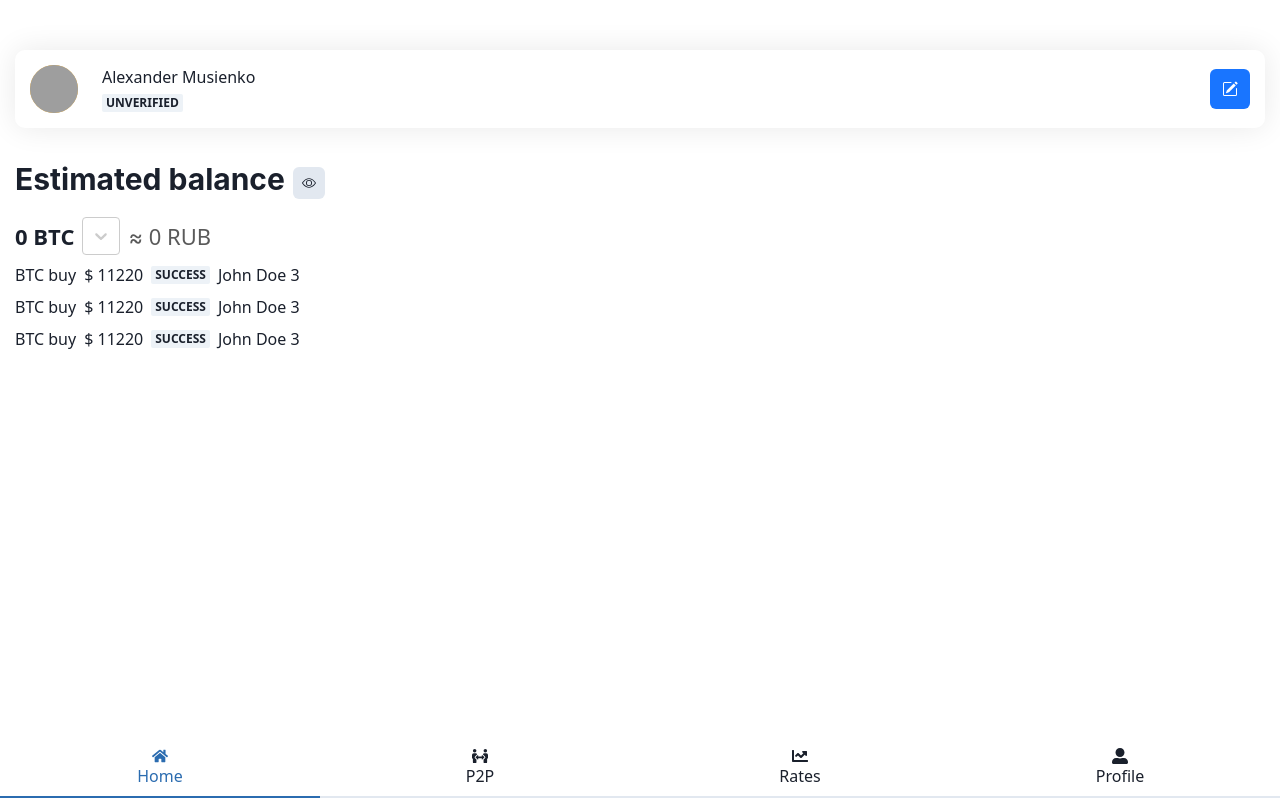
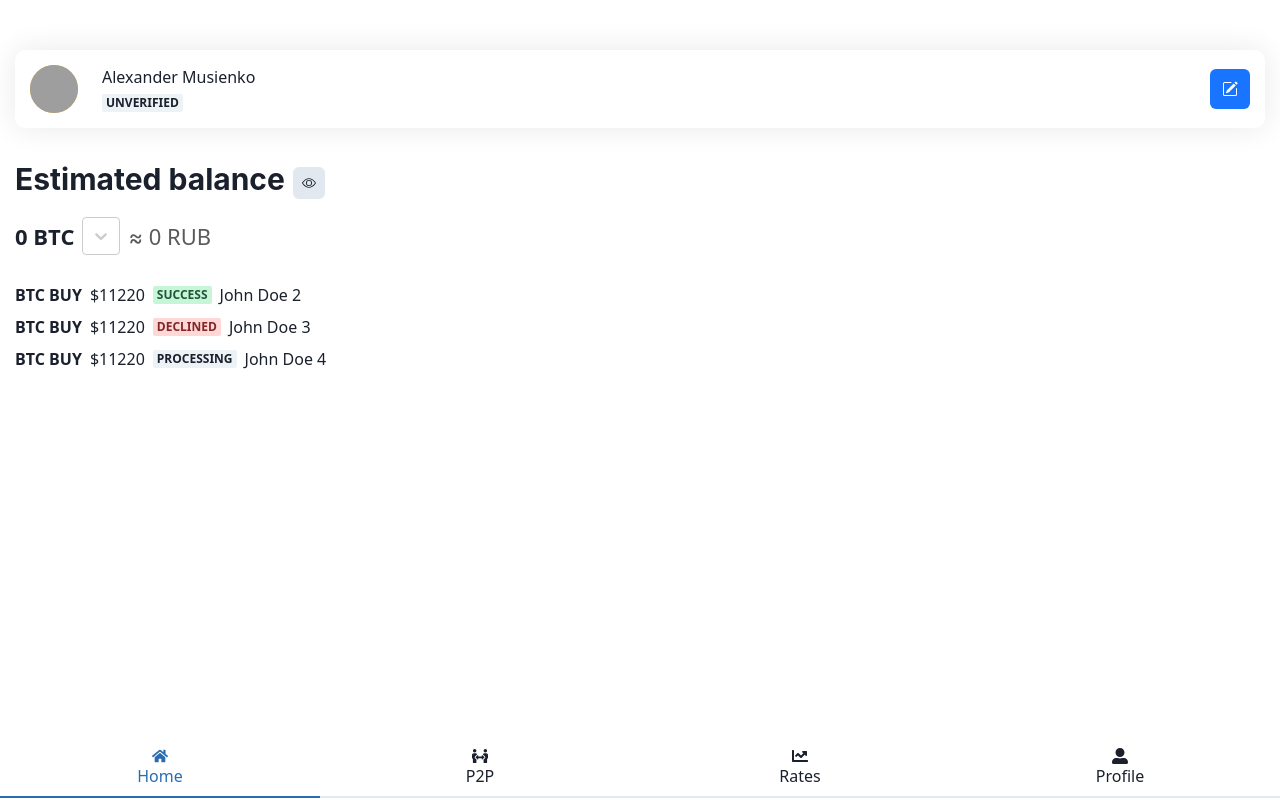
Before and after one commit to AlexanderMusienko/CryptoProject, a React (Vite) app: page /home in a window 1280 px wide. Built offline with nearby package versions, Linux system fonts and the light colour scheme; grey boxes are pictures that could not be loaded.

Commit message:
added colorScheme logic for DealHistory

```diff
--- a/src/data/fakeUserInfo.js
+++ b/src/data/fakeUserInfo.js
@@ -34,7 +34,7 @@ export default {
       deliveryDate: new Date(),
       dealStatus: "success",
       executorName: "John Doe",
-      executorId: 3
+      executorId: 2
     },
     {
       coin: "btc",
@@ -42,7 +42,7 @@ export default {
       orderAmount: "11220",
       fiat: "$",
       deliveryDate: new Date(),
-      dealStatus: "success",
+      dealStatus: "declined",
       executorName: "John Doe",
       executorId: 3
     },
@@ -52,9 +52,9 @@ export default {
       orderAmount: "11220",
       fiat: "$",
       deliveryDate: new Date(),
-      dealStatus: "success",
+      dealStatus: "processing",
       executorName: "John Doe",
-      executorId: 3
+      executorId: 4
     },
   ]
 };
--- a/src/pages/HomePage/DealHistory/index.jsx
+++ b/src/pages/HomePage/DealHistory/index.jsx
@@ -1,24 +1,37 @@
-import { Badge, HStack, Stack, Text } from '@chakra-ui/react'
-import React from 'react'
+import { Badge, HStack, Stack, Text } from "@chakra-ui/react";
+import React from "react";
+import defineColorScheme from "../../../utils/defineColorScheme";
+
+const badgeConfig = {
+  red: "declined",
+  green: "success",
+  gray: "processing",
+};
 
 export default function DealHistory({ dealHistories }) {
-
   const DealItem = ({ coin, dealType, fiat, orderAmount, dealStatus, executorName, executorId }) => (
-        <HStack>
-            <Text className='trade'>
-                {coin.toUpperCase()} {dealType}
+    <HStack className="deal-item">
+      <Text className="transaction-type">
+        {coin.toUpperCase()} {dealType.toUpperCase()}
       </Text>
-            <Text className='order-amount'>
-                {fiat} {orderAmount}
+      <Text className="order-amount">
+        {fiat}
+        {orderAmount}
       </Text>
-            <Badge>{dealStatus}</Badge>
-            <Text>{executorName} {executorId}</Text>
+      <Badge className="delivery-status" colorScheme={defineColorScheme(dealStatus, badgeConfig)}>
+        {dealStatus}
+      </Badge>
+      <Text className="executor-info">
+        {executorName} {executorId}
+      </Text>
     </HStack>
-    )
+  );
 
   return (
-        <Stack>
-            {dealHistories.map((deal) => <DealItem {...deal} />)}
+    <Stack className="deal-history-container">
+      {dealHistories.map((deal) => (
+        <DealItem {...deal} />
+      ))}
     </Stack>
-    )
+  );
 }
--- a/src/pages/HomePage/style.scss
+++ b/src/pages/HomePage/style.scss
@@ -24,6 +24,7 @@
 
     .balance-container {
         font-size: 22px;
+        margin-bottom: 20px;
 
         .coin-select {
             max-width: 100px;
@@ -38,4 +39,13 @@
         }
     }
 
+    .deal-history-container {
+
+        .deal-item {
+
+            .transaction-type {
+                font-weight: 600;
+            }
+        }
+    }
 }
--- /dev/null
+++ b/src/utils/defineColorScheme.js
@@ -0,0 +1,21 @@
+/**
+ *
+ * @param {string} status
+ * @param {object} config // config is object with keys red, green, gray that contains your status values
+ * @returns
+ */
+
+function defineColorScheme(status, config) {
+    switch(status) {
+        case config.red:
+        return 'red'
+
+        case config.green:
+        return 'green'
+
+        case config.gray:
+        return 'gray'
+    }
+}
+
+export default defineColorScheme;
```
Lines whose indentation alone changed are shown as unchanged.
